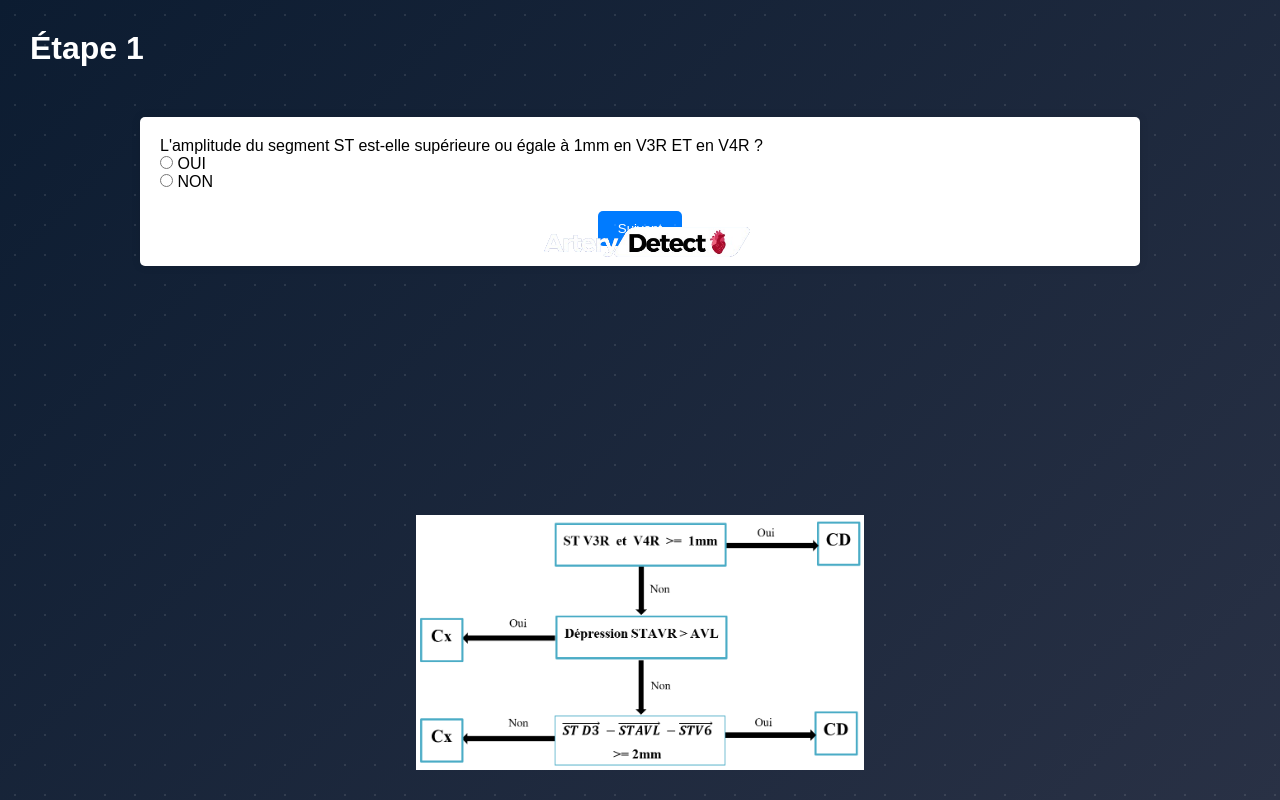
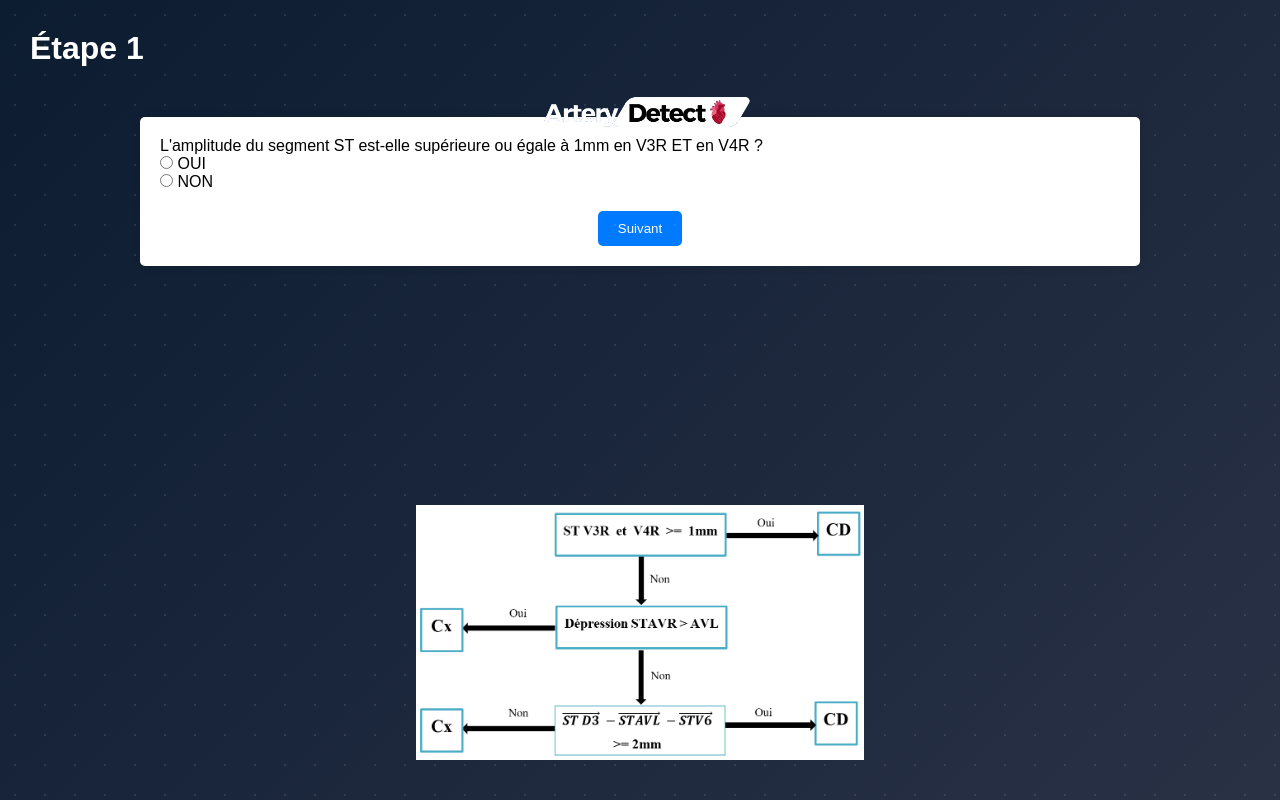
Before and after one commit to FALL-Ahmed/ArteryDetect, a plain HTML site: page index.html in a window 1280 px wide. Drawn offline with Linux system fonts and the light colour scheme.

Commit message:
je l'ai modifier

```diff
--- a/css/styles.css
+++ b/css/styles.css
@@ -70,18 +70,19 @@ button:hover {
     width: 35%;
     height: auto;
     position: fixed;
-    bottom: 30px; /* Ajustez cette valeur selon vos besoins */
+    bottom: 5%; /* Ajustez cette valeur selon vos besoins */
     left: 50%;
     transform: translateX(-50%);
 }
 .bottom-image1 {
-    width: 20%;
-    height: auto;
+    width: 20%; /* Utilisation d'un pourcentage pour la largeur */
+    height: auto; /* La hauteur s'ajustera automatiquement pour conserver les proportions de l'image */
     position: fixed;
-    bottom: 430px; /* Ajustez cette valeur selon vos besoins */
+    bottom: 70%; /* Positionnement relatif par rapport à la hauteur de la fenêtre */
     left: 50%;
     transform: translateX(-50%);
 }
+
 .back-button {
     position: fixed;
     top: 10px; /* Ajustez cette valeur selon vos besoins */
```
